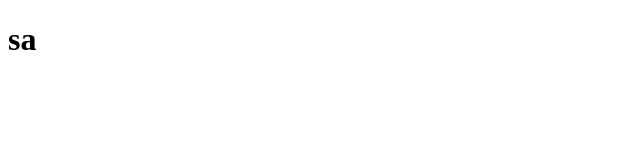
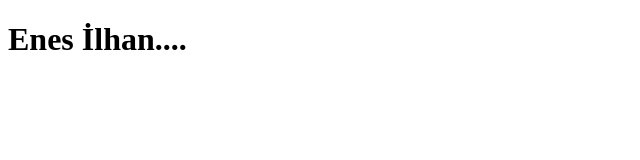
Before and after one commit to Ruhicennet/-ylesine..., a plain HTML site: page index.html in a window 1280 px wide. Shown: the whole page, without its empty margins (0-640 px from the left). Drawn offline with Linux system fonts and the light colour scheme.

Commit message:
Update index.html

```diff
--- a/index.html
+++ b/index.html
@@ -7,6 +7,6 @@
     <title>Document</title>
 </head>
 <body>
-    <h1>sa</h1>
+    <h1>Enes İlhan....</h1>
 </body>
 </html>
```
